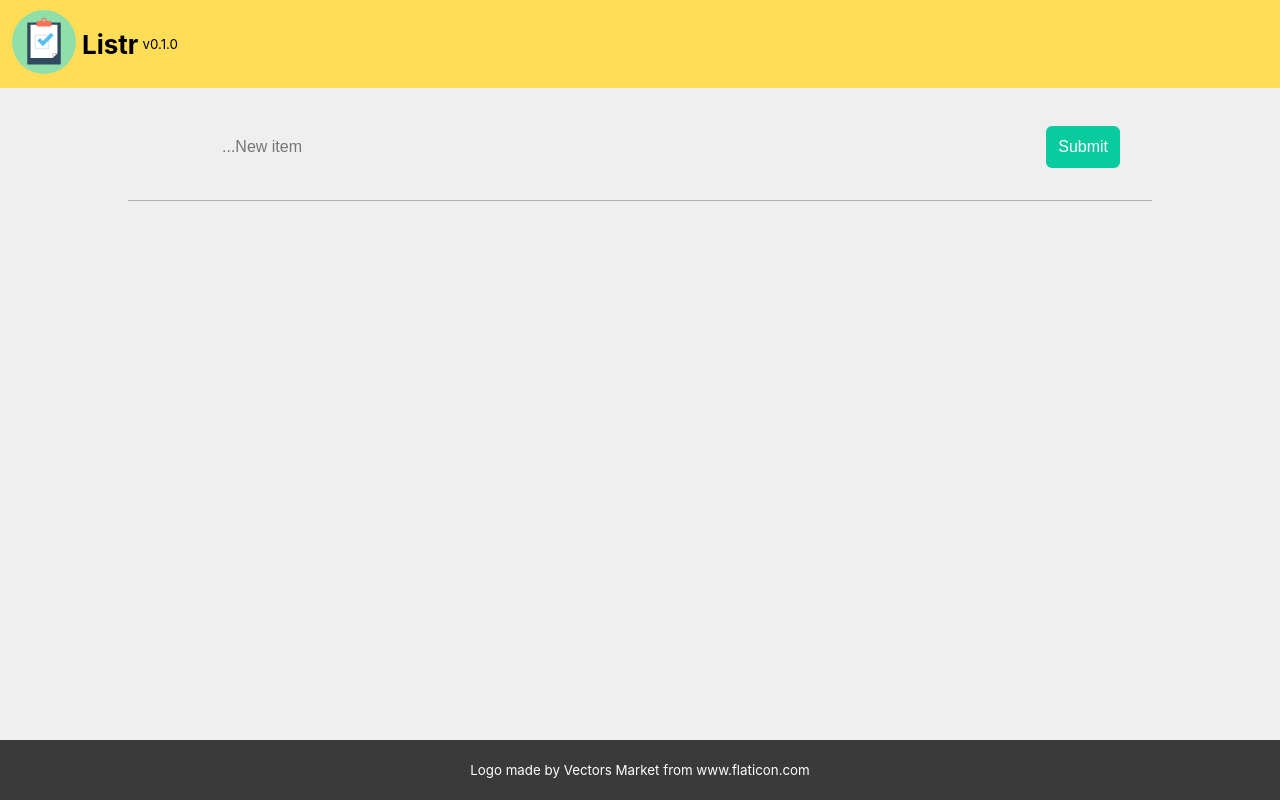
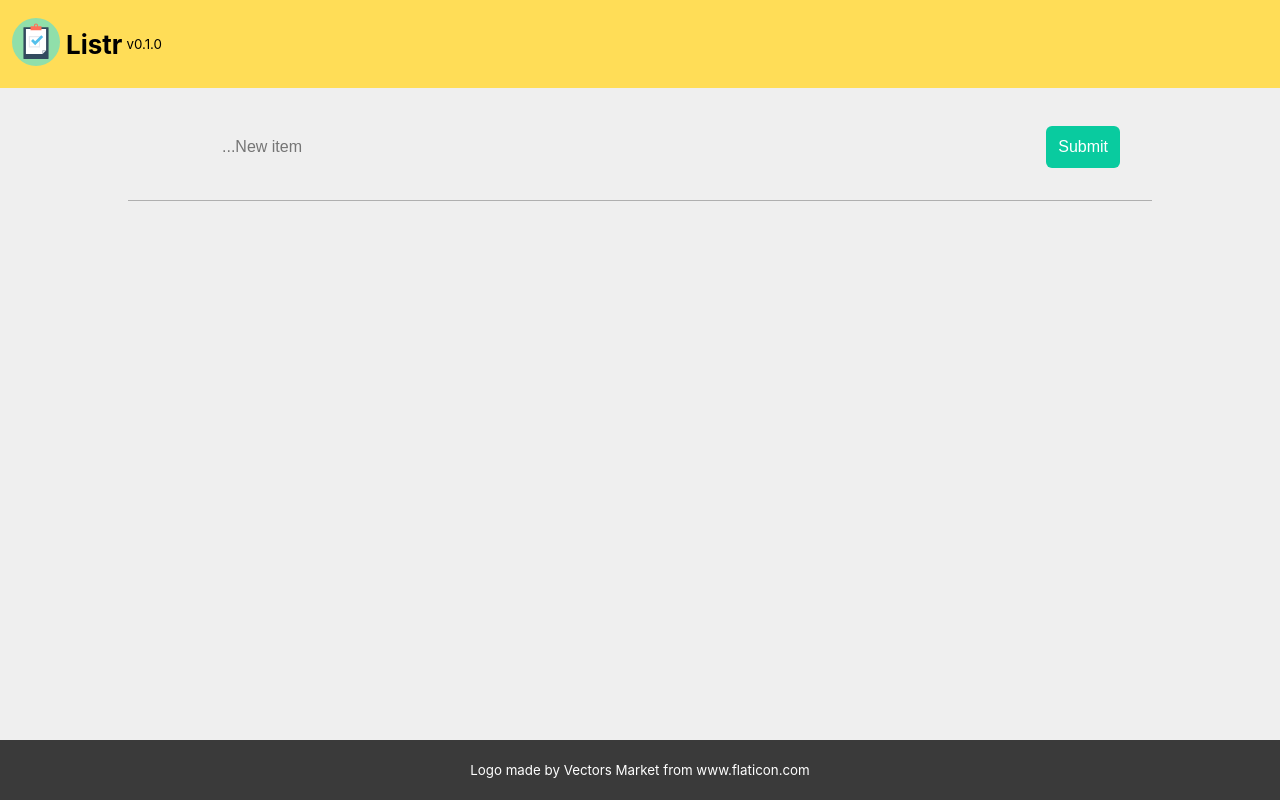
Before and after one commit to jamesaspence/listr, a React (Create React App) app: page / in a window 1280 px wide. Built offline with nearby package versions, Linux system fonts and the light colour scheme.

Commit message:
reduced logo size

```diff
--- a/src/react/common/Header.scss
+++ b/src/react/common/Header.scss
@@ -12,7 +12,7 @@
   }
 
   .Header__logo {
-    width: 64px;
+    width: 48px;
   }
 
   .Header__logoText {
```
